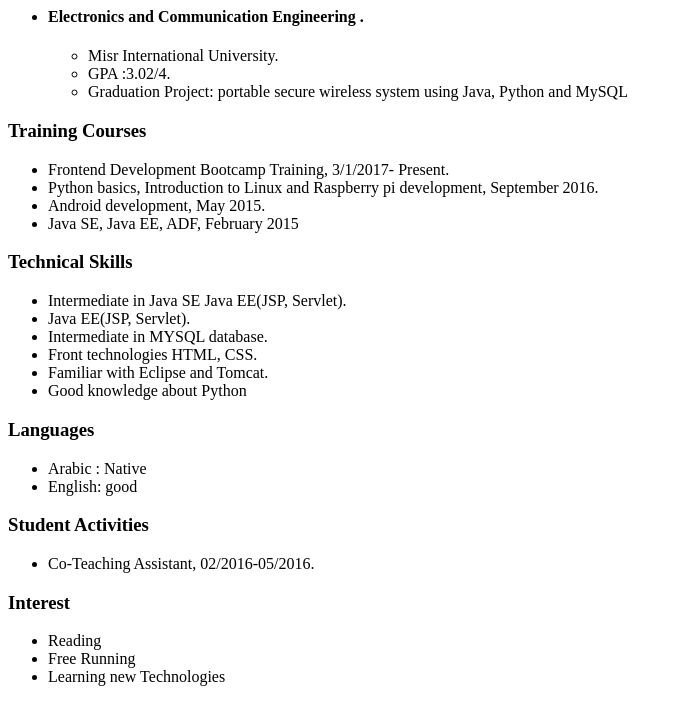
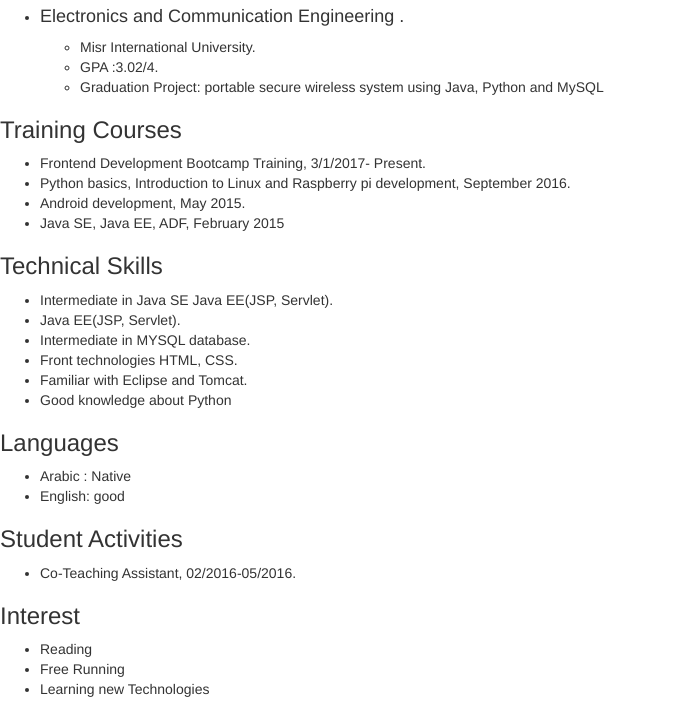
Before and after one commit to Mohamed-Shahin/geekfactory-frontend, a plain HTML site: page exercises/resume-using-bootstrap/Resume-v2.html in a window 1280 px wide. Shown: the part 552-1261 px from the top of the page, without its empty margins (0-690 px from the left). Drawn offline with Linux system fonts and the light colour scheme.

Commit message:
adding bootstrap links to html file

```diff
--- a/exercises/resume-using-bootstrap/Resume-v2.html
+++ b/exercises/resume-using-bootstrap/Resume-v2.html
@@ -4,12 +4,13 @@
 <head>
     <meta charset="utf-8">
     <title>Mohamed Shahin</title>
-    <link rel="StyleSheet" href="resume-style-v2.css" />
+    <link rel="stylesheet" href="bootstrap.min.css" />
 
 </head>
+
 <body>
     <header>
-        <div >
+        <div>
             <h1>Mohamed Shahin</h1>
             <h2>Java Web Developer</h2>
             <p>Obtain a challenging position applying creative problem solving and learn developing skills with a growing company to achieve optimum utilization of its resources and maximum profits.</p>
@@ -17,7 +18,7 @@
 
         <img src="images/resume-image.png" alt="my-photo" />
 
-        <div >
+        <div>
             <h3> Mail: mohatcairo@gmail.com </h3>
             <h3>Mobile: (+20) 01280305276 </h3>
             <h3>20 Mahmoud Ghoniem St. Nasr City – Cairo. </h3>
@@ -111,7 +112,7 @@
             </ul>
         </section>
         <section>
-                <h3 > Interest</h3>
+            <h3> Interest</h3>
             <ul>
                 <li>Reading</li>
                 <li>Free Running</li>
@@ -123,5 +124,8 @@
     </main>
 
 </body>
+<script src="jquery.min.js">
+</script>
+<script src="bootstrap.min.js"></script>
 
 </html>
```
Lines whose indentation alone changed are shown as unchanged.
